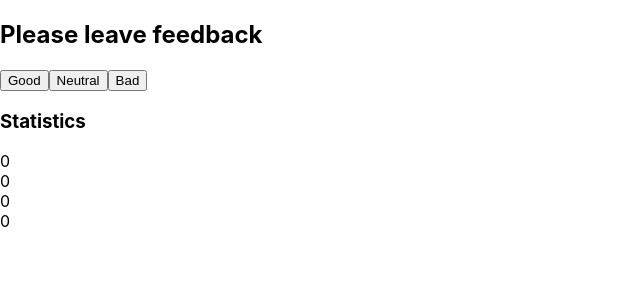
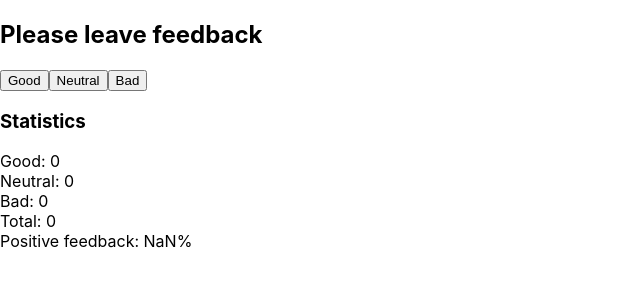
Before and after one commit to Sldvld/goit-react-hw-02-feedback, a React (Create React App) app: page / in a window 1280 px wide. Shown: the top 300 px of the page, without its empty margins (0-640 px from the left). Built offline with nearby package versions, Linux system fonts and the light colour scheme.

Commit message:
add Percentage

```diff
--- a/src/components/Counter/Counter.jsx
+++ b/src/components/Counter/Counter.jsx
@@ -24,8 +24,11 @@ export class Counter extends React.Component {
       };
     });
   };
-  totalFeedbacks = () => {
+  countTotalFeedback = () => {
     return this.state.good + this.state.bad + this.state.neutral;
+  };
+  countPositiveFeedbackPercentage = () => {
+    return Math.floor((100 / this.countTotalFeedback()) * this.state.good);
   };
 
   render() {
@@ -42,14 +45,17 @@ export class Counter extends React.Component {
           Bad
         </button>
         <h3>Statistics</h3>
-        <span>{this.state.good}</span>
+        <span>Good: {this.state.good}</span>
         <br />
-        <span>{this.state.neutral}</span>
+        <span>Neutral: {this.state.neutral}</span>
         <br />
-        <span>{this.state.bad}</span>
+        <span>Bad: {this.state.bad}</span>
         <br />
-        <span>{this.totalFeedbacks()}</span>
+        <span>Total: {this.countTotalFeedback()}</span>
         <br />
+        <span>
+          Positive feedback: {this.countPositiveFeedbackPercentage()}%
+        </span>
       </div>
     );
   }
```
